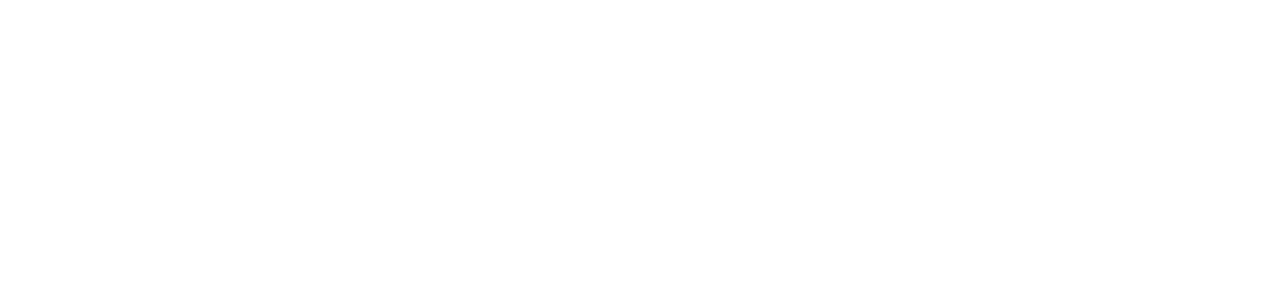
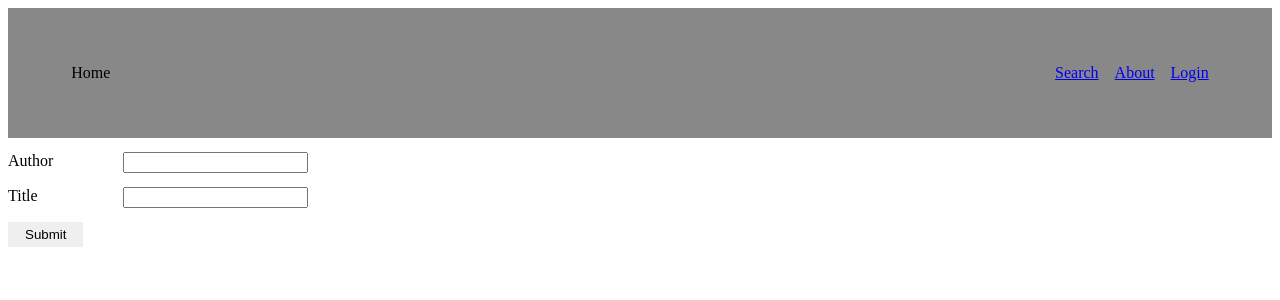
Before and after one commit to nkulway/book-search, a React (Create React App) app: page /search in a window 1280 px wide. Before the commit this address had no page. Shown: the top 300 px of the page. Built offline with nearby package versions, Linux system fonts and the light colour scheme.

Commit message:
working routes

```diff
--- a/src/app.jsx
+++ b/src/app.jsx
@@ -1,8 +1,6 @@
-import { Routes, Route } from 'react-router';
 import Footer from './sectioning/footer/footer';
 import Header from './sectioning/header/header'
 import Main from './sectioning/main/main';
-import Search from './routes/search/search'
 import './app.css';
 
 
@@ -10,10 +8,7 @@
   return (
     <div className="App">
       <Header />
-        <Routes>
-          <Route path="/" element={<Main />} />
-          <Route path="/search" element={<Search />} />
-       </Routes>
+      <Main />
       <Footer />
     </div>
   );
--- a/src/index.js
+++ b/src/index.js
@@ -1,6 +1,9 @@
 import React from 'react';
 import ReactDOM from 'react-dom';
 import { BrowserRouter, Routes, Route } from 'react-router-dom';
+import About from './routes/about/about'
+import Login from './routes/login/login';
+import Search from './routes/search/search';
 import './style.css';
 import App from './app';
 import reportWebVitals from './reportWebVitals';
@@ -8,9 +11,12 @@
 ReactDOM.render(
   <React.StrictMode>
     <BrowserRouter>
-     <Routes>
+    <Routes>
       <Route path="/" element={<App />} />
-     </Routes>
+      <Route path="about" element={<About />} />
+      <Route path="search" element={<Search />} />
+      <Route path="login" element={<Login />} />
+    </Routes>
     </BrowserRouter>
   </React.StrictMode>,
   document.getElementById('root')
--- a/src/routes/about/about.jsx
+++ b/src/routes/about/about.jsx
@@ -1,11 +1,13 @@
+import Header from '../../sectioning/header/header'
 import './style.css';
 
-function Login() {
+function About() {
   return (
      <div>
-       I am login
+       <Header />
+       I am about
      </div>
   );
 }
 
-export default Login;
+export default About;
--- a/src/routes/login/login.jsx
+++ b/src/routes/login/login.jsx
@@ -1,11 +1,13 @@
+import Header from '../../sectioning/header/header'
 import './style.css';
 
-function Search() {
+function Login() {
   return (
      <div>
-       I am Search
+       <Header />
+       I am login
      </div>
   );
 }
 
-export default Search;
+export default Login;
--- a/src/routes/search/search.jsx
+++ b/src/routes/search/search.jsx
@@ -1,12 +1,99 @@
-import Header from '../sectioning/header/header'
-import './style.css';
+import Header from '../../sectioning/header/header'
+import { useState } from 'react';
+import Modal from '../../components/modal/modal'
+import'./style.css'
 
 function Search() {
+
+    const [ fieldData, setFieldData ] = useState({
+        author: null,
+        title: null
+    });
+    // TODO refactor this later since we have two responses
+    const [ response, setResponse ] = useState(null);
+    // const [ description, setDescription ] = useState(null);
+    const [ bookDescription, setBookDescription ] = useState(null);
+
+    const handleChange = e => {
+        const value = e.target.value;
+        const type = e.target.id;
+
+        const fieldDataCopy = Object.assign({}, fieldData, {
+            ...fieldData
+        })
+
+        if (type === 'author') {
+            fieldDataCopy.author = value;
+        } else {
+            fieldDataCopy.title = value;
+        }
+        console.log(fieldDataCopy)
+        setFieldData(fieldDataCopy)
+
+        console.log(fieldData)
+    }
+
+
+
+    const renderResponse = books => {
+        const listOfBooks = books.map((book, index) => {
+            return <li data-bookid={book.key} key={index}>{book.title} by {book.author_name}</li>
+        })
+        setResponse(listOfBooks)
+    }
+
+    // const renderDescription = details => {
+    //     let str = (<span>{details}</span>)
+    //     setDescription(str)
+    // }
+
+    const handleSubmit = e => {
+        e.preventDefault();
+        fetch(`http://openlibrary.org/search.json?author=${fieldData.author}&limit=10`)
+        .then(result => result.json())
+        .then(data => renderResponse(data.docs))
+        .catch(err => console.log(err))
+    }
+    const handleClick = e => {
+        e.preventDefault();
+        let target = (e.target.getAttribute('data-bookid'))
+        console.log(target)
+        fetch(`https://openlibrary.org${target}.json`)
+        .then(result => result.json())
+        // .then(data => renderDescription(data.description))
+        .then(data => setBookDescription(data.description))
+        .catch(err => console.log(err))
+    }
+
+    const closeModal = () => {
+        setBookDescription(null);
+    }
+
   return (
-     <div>
-       <Header />
-       I am search
-     </div>
+      <>
+    <Header />
+    <form className="form" onSubmit={handleSubmit}>
+        <div className="form__field">
+         <label htmlFor="author">Author</label>
+         <input id="author" type="text" onChange={handleChange} />
+        </div>
+        <div className="form__field">
+         <label htmlFor="title">Title</label>
+         <input id="title" type="text" onChange={handleChange} />
+        </div>
+        <button type="submit">Submit</button>
+    </form>
+    {response && (
+        <div className="results">
+        <h2>Search Results</h2>
+        <ul className="results__books" onClick={handleClick}>{response}</ul>
+        <br></br>
+        <h2>About the Book You Chose</h2>
+        {/* <div>{description}</div> */}
+        </div>
+    )}
+    {bookDescription && ( <Modal descirption={bookDescription} closeModal={closeModal} />)}
+    </>
   );
 }
 
--- a/src/routes/search/style.css
+++ b/src/routes/search/style.css
@@ -0,0 +1,38 @@
+form {
+  margin-top: 40px auto 0 auto;
+  max-width: 300px;
+}
+
+.form .form__field {
+  display: flex;
+  justify-content: space-between;
+  margin: 14px 0;
+}
+
+.form button {
+  border: 1px solid transparent;
+  cursor: pointer;
+  padding: 4px 16px;
+  transition: all 400ms ease-in-out;
+}
+
+.form button:hover {
+  background-color: #333;
+  color: white;
+
+}
+
+.results {
+background-color: #eee;
+margin-top: 40px;
+padding: 26px 0;
+}
+
+.results li {
+  cursor: pointer;
+  margin: 10px 0;
+}
+
+.results h2 {
+text-decoration: underline;
+}
--- a/src/sectioning/header/header.jsx
+++ b/src/sectioning/header/header.jsx
@@ -9,13 +9,13 @@
           <p>Home</p>
           <ul>
             <li>
-            <NavLink to="search">Search</NavLink>
+            <NavLink to="/search">Search</NavLink>
               </li>
             <li>
-            <NavLink to="about">About</NavLink>
+            <NavLink to="/about">About</NavLink>
               </li>
             <li>
-            <NavLink to="login">Login</NavLink>
+            <NavLink to="/login">Login</NavLink>
               </li>
           </ul>
         </nav>
```
